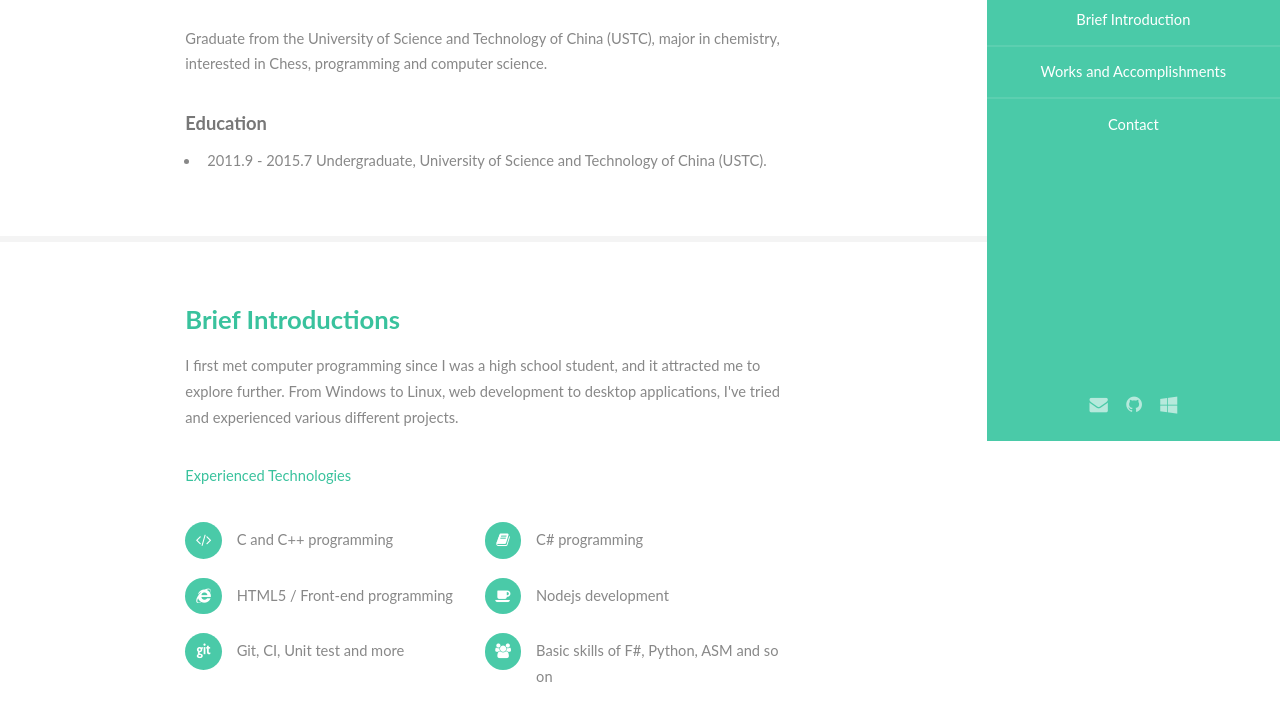
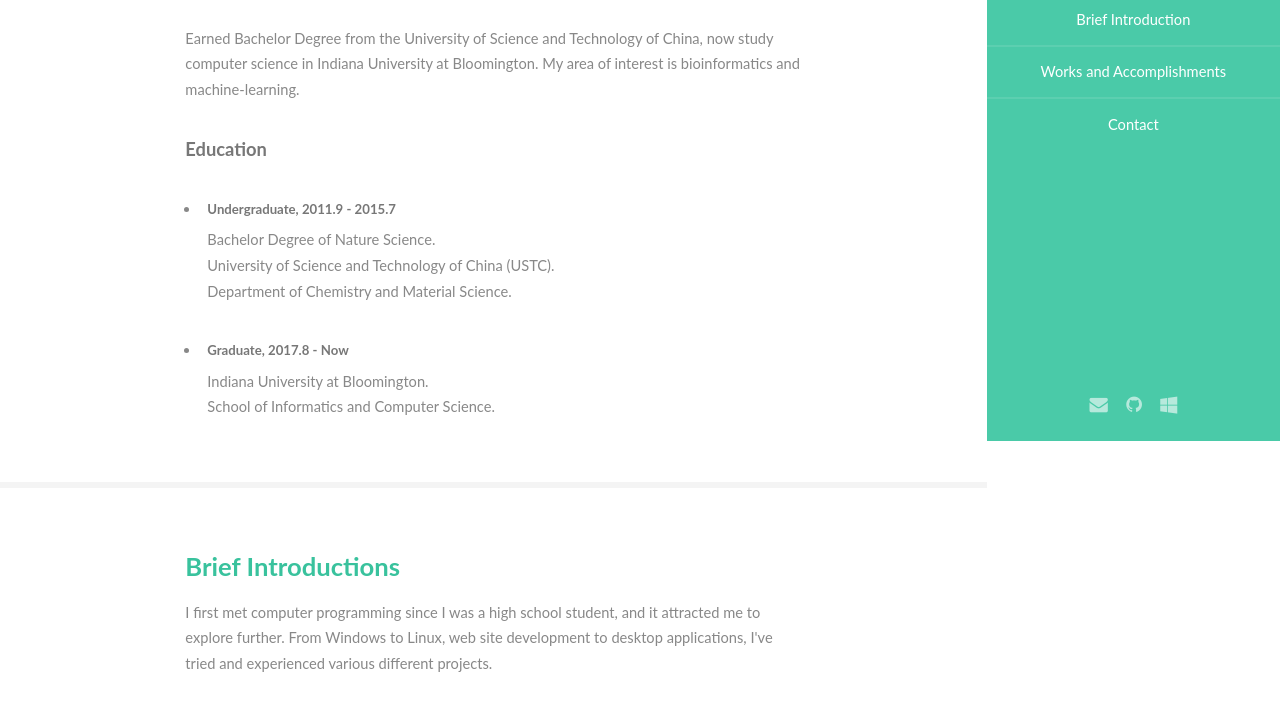
Before and after one commit to zhangjc929/zhangjc929.github.io, a plain HTML site: page index.html in a window 1280 px wide. Shown: the part 359-1060 px from the top of the page. Drawn offline with nearby package versions, Linux system fonts and the light colour scheme; a script that the page names is missing.

Commit message:
Update education

```diff
--- a/index.html
+++ b/index.html
@@ -59,12 +59,28 @@
 						<h2>About Me</h2>
 					</header>
 					<p>
-						Graduate from the University of Science and Technology of China (USTC), major in chemistry, interested in Chess,
-						programming and computer science.
+						Earned Bachelor Degree from the University of Science and Technology of China,
+						now study computer science in Indiana University at Bloomington. My area of
+						interest is bioinformatics and machine-learning.
 					</p>
 					<h4>Education</h4>
 					<ul>
-						<li>2011.9 - 2015.7 Undergraduate, University of Science and Technology of China (USTC).</li>
+						<li>
+							<p>
+								<h5>Undergraduate, 2011.9 - 2015.7</h5>
+								Bachelor Degree of Nature Science. <br>
+								University of Science and Technology of China (USTC).
+								<br/>
+								Department of Chemistry and Material Science.
+							</p>
+						</li>
+						<li>
+							<p>
+								<h5>Graduate, 2017.8 - Now</h5>
+								Indiana University at Bloomington.<br/>
+								School of Informatics and Computer Science.
+							</p>
+						</li>
 					</ul>
 				</div>
 			</section>
@@ -74,8 +90,10 @@
 				<div class="container">
 					<h3 class="greenTxt">Brief Introductions</h3>
 					<p>
-						I first met computer programming since I was a high school student, and it attracted me to explore further. From Windows
-						to Linux, web development to desktop applications, I've tried and experienced various different projects.
+						I first met computer programming since I was a high school student,
+						and it attracted me to explore further. From Windows to Linux,
+						web site development to desktop applications,
+						I've tried and experienced various different projects.
 					</p>
 					<p class="greenTxt">
 						Experienced Technologies
@@ -86,7 +104,7 @@
 						<li class="fa-internet-explorer">HTML5 / Front-end programming</li>
 						<li class="fa-coffee">Nodejs development</li>
 						<li class="fa-git">Git, CI, Unit test and more</li>
-						<li class="fa-users">Basic skills of F#, Python, ASM and so on</li>
+						<li class="fa-users">Basic skills of F#, Python, Java, ASM and so on</li>
 					</ul>
 				</div>
 			</section>
@@ -107,7 +125,7 @@
 							<div class="inner">
 								<h4 class="greenTxt">Smooth Scroll</h4>
 								<p class="greenTxt">
-									Over 19,000+ downloads. Received multiple 5-star rates.
+									Over 20,000+ downloads. Received multiple 5-star rates.
 								</p>
 								<p>
 									Make text editor view scroll smoothly.
@@ -210,7 +228,7 @@
 									perl scripts etc... and allow you to execute each task with the click of a mouse.
 								</p>
 								<p class="greenTxt">
-									Over 7,000+ downloads.
+									Over 9,000+ downloads.
 								</p>
 								<i class="fa fa-windows space"></i>
 								<a href="https://marketplace.visualstudio.com/items?itemName=lkytal.quicktask">
@@ -232,7 +250,7 @@
 									A light theme for vscode.
 								</p>
 								<p class="greenTxt">
-									Over 29,000+ downloads. Top 30 ranked theme.
+									Over 40,000+ downloads. Top 30 ranked theme.
 								</p>
 								<i class="fa fa-windows space"></i>
 								<a href="https://marketplace.visualstudio.com/items?itemName=lkytal.FlatUI">
@@ -321,7 +339,7 @@
 									Popup search/translate (etc) button for selected texts.
 								</p>
 								<p class="greenTxt">
-									Over 38,000+ downloads in total.
+									Over 40,000+ downloads in total.
 								</p>
 								<i class="fa fa-git space"></i>
 								<a href="https://git.oschina.net/coldfire/GM/raw/master/popsearch.user.js">
```
